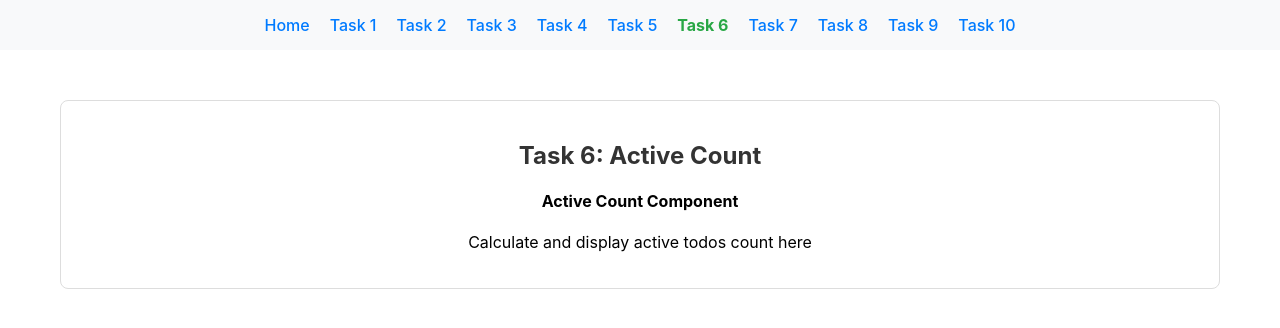
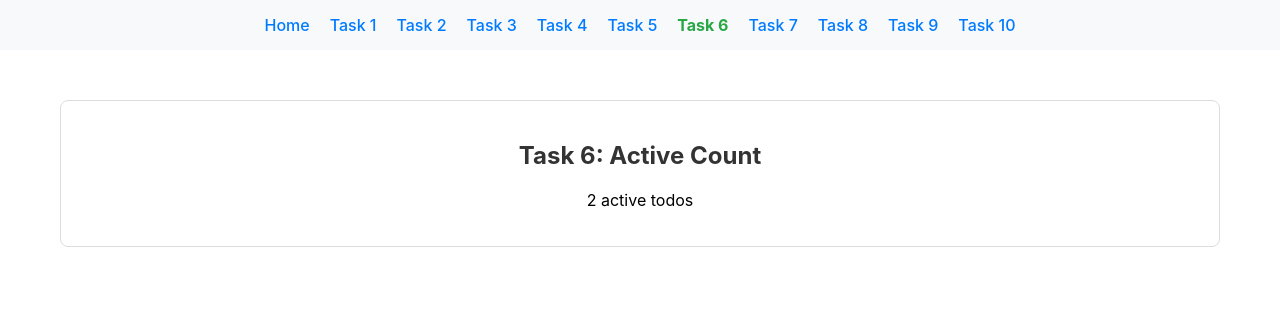
Before and after one commit to tytyu073iop/node.js-pre-training-assignment-solution-Innovice, a React (Create React App) app in the folder React-CSS/react-todo-app/: page /task-06 in a window 1280 px wide. Shown: the top 328 px of the page. Built offline with nearby package versions, Linux system fonts and the light colour scheme.

Commit message:
done task 6

```diff
--- a/React-CSS/react-todo-app/src/solutions/task-06/ActiveCount.tsx
+++ b/React-CSS/react-todo-app/src/solutions/task-06/ActiveCount.tsx
@@ -46,6 +46,10 @@ import { ActiveCountProps } from '../../types';
  * - Consider prop drilling vs context for deep data passing
  */
 export const ActiveCount: React.FC<ActiveCountProps> = ({ todos }) => {
+  const activeCount = todos.filter(todo => !todo.completed).length;
+
+  const localizedCount = activeCount === 1 ? '1 active todo' : `${activeCount} active todos`;
+
   // TODO: Implement the ActiveCount component
   //
   // Requirements:
@@ -63,8 +67,7 @@ export const ActiveCount: React.FC<ActiveCountProps> = ({ todos }) => {
   return (
     <div>
       {/* TODO: Replace this with your implementation */}
-      <h4>Active Count Component</h4>
-      <p>Calculate and display active todos count here</p>
+      <p>{localizedCount}</p>
     </div>
   );
 };
```
